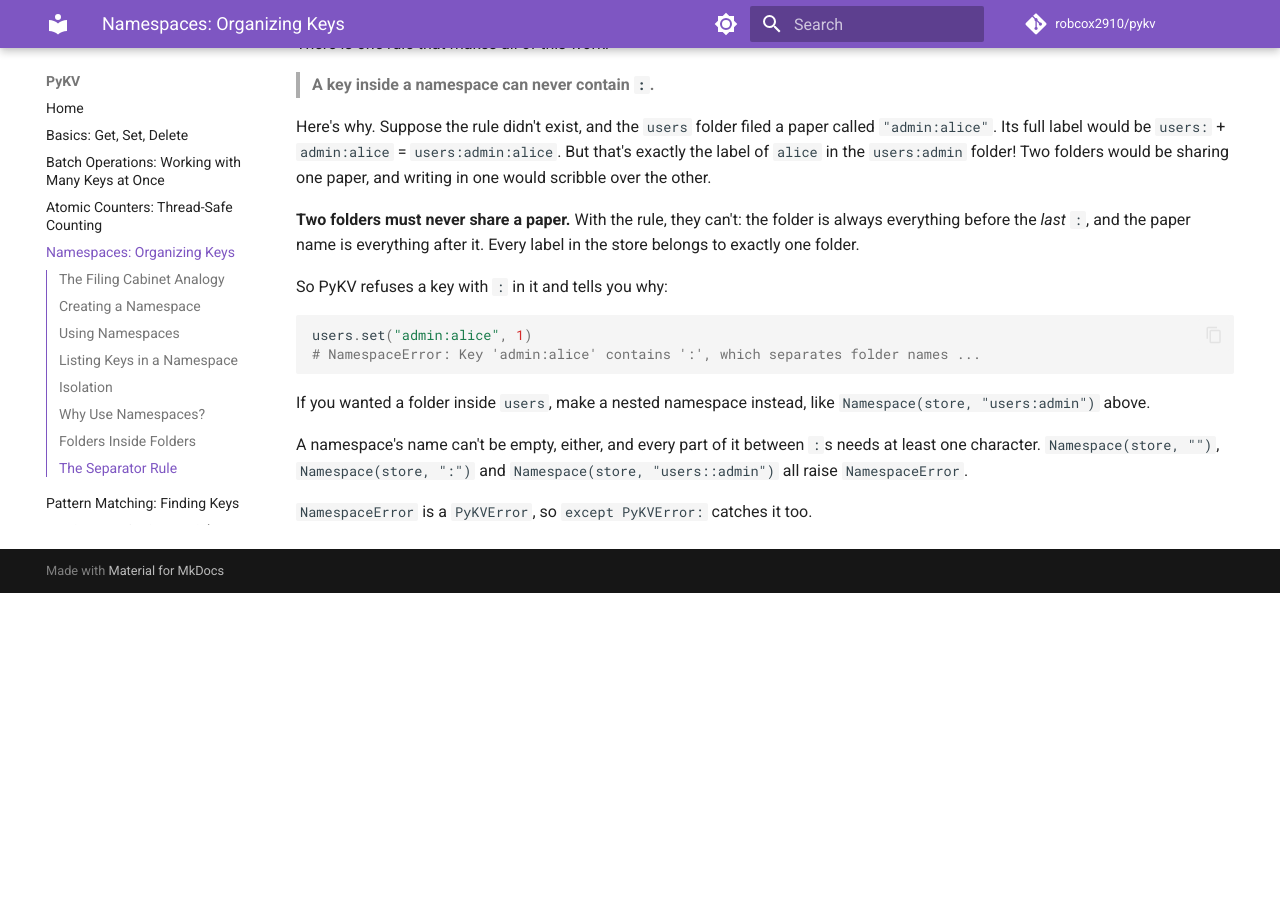
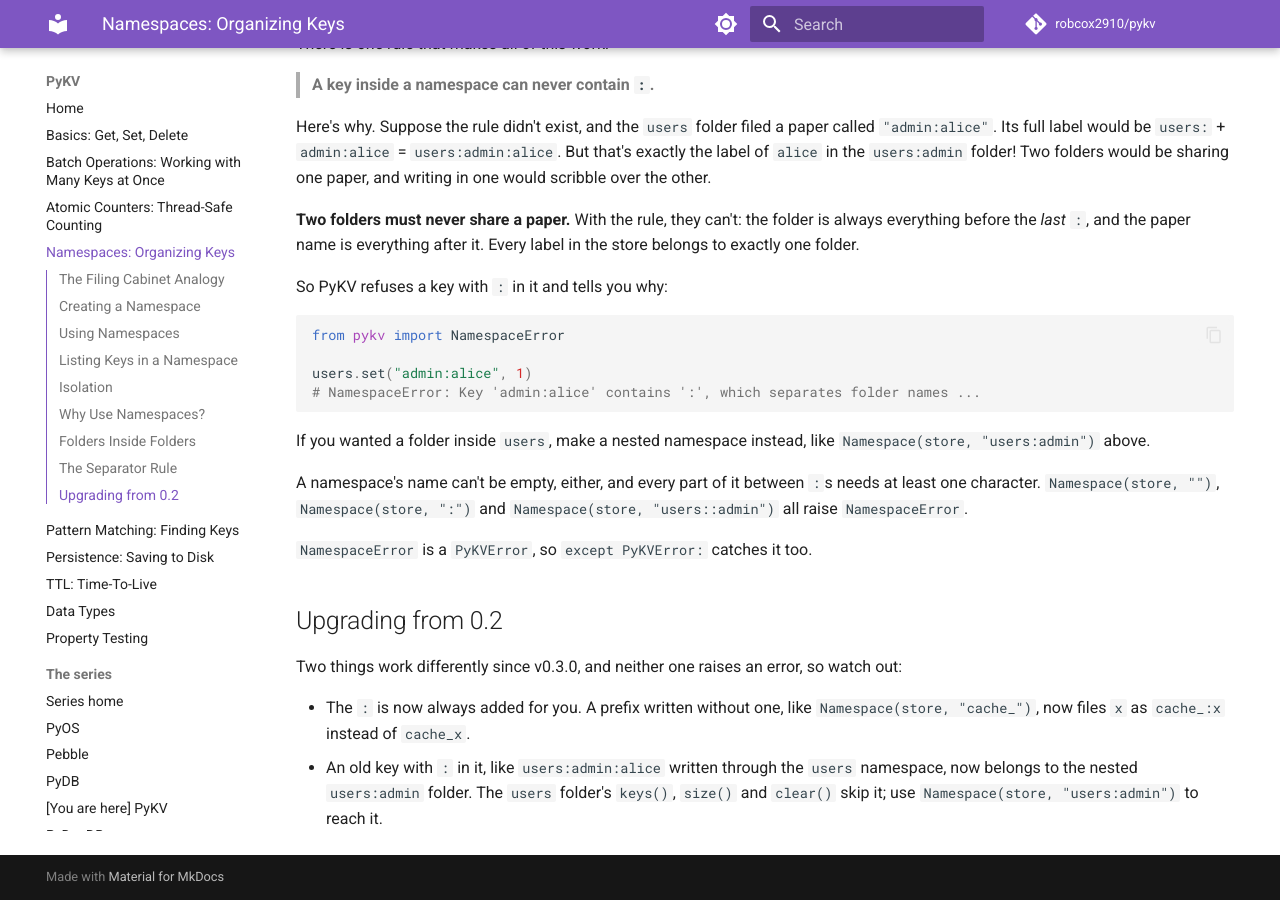
Before and after one commit to robcox2910/pykv, an MkDocs documentation site: the page built from docs/concepts/namespaces.md, in a window 1280 px wide and 900 px high, scrolled down 2415 px. Built offline with MkDocs 1.6.1 and Material for MkDocs 9.7.7, drawn with Linux system fonts in a browser that asks for light colours; comment, search, counter and statistics services are not loaded; before the commit the page ends 3008 px from its top, so only the background shows below that.

Commit message:
docs: import NamespaceError in the example and add an upgrade note
Co-Authored-By: Claude Opus 5.5 <noreply@anthropic.com>

````diff
--- a/docs/concepts/namespaces.md
+++ b/docs/concepts/namespaces.md
@@ -133,6 +133,8 @@ one folder.
 So PyKV refuses a key with `:` in it and tells you why:
 
 ```python
+from pykv import NamespaceError
+
 users.set("admin:alice", 1)
 # NamespaceError: Key 'admin:alice' contains ':', which separates folder names ...
 ```
@@ -146,3 +148,10 @@ A namespace's name can't be empty, either, and every part of it between
 `NamespaceError`.
 
 `NamespaceError` is a `PyKVError`, so `except PyKVError:` catches it too.
+
+## Upgrading from 0.2
+
+Two things work differently since v0.3.0, and neither one raises an error, so watch out:
+
+- The `:` is now always added for you. A prefix written without one, like `Namespace(store, "cache_")`, now files `x` as `cache_:x` instead of `cache_x`.
+- An old key with `:` in it, like `users:admin:alice` written through the `users` namespace, now belongs to the nested `users:admin` folder. The `users` folder's `keys()`, `size()` and `clear()` skip it; use `Namespace(store, "users:admin")` to reach it.
````
